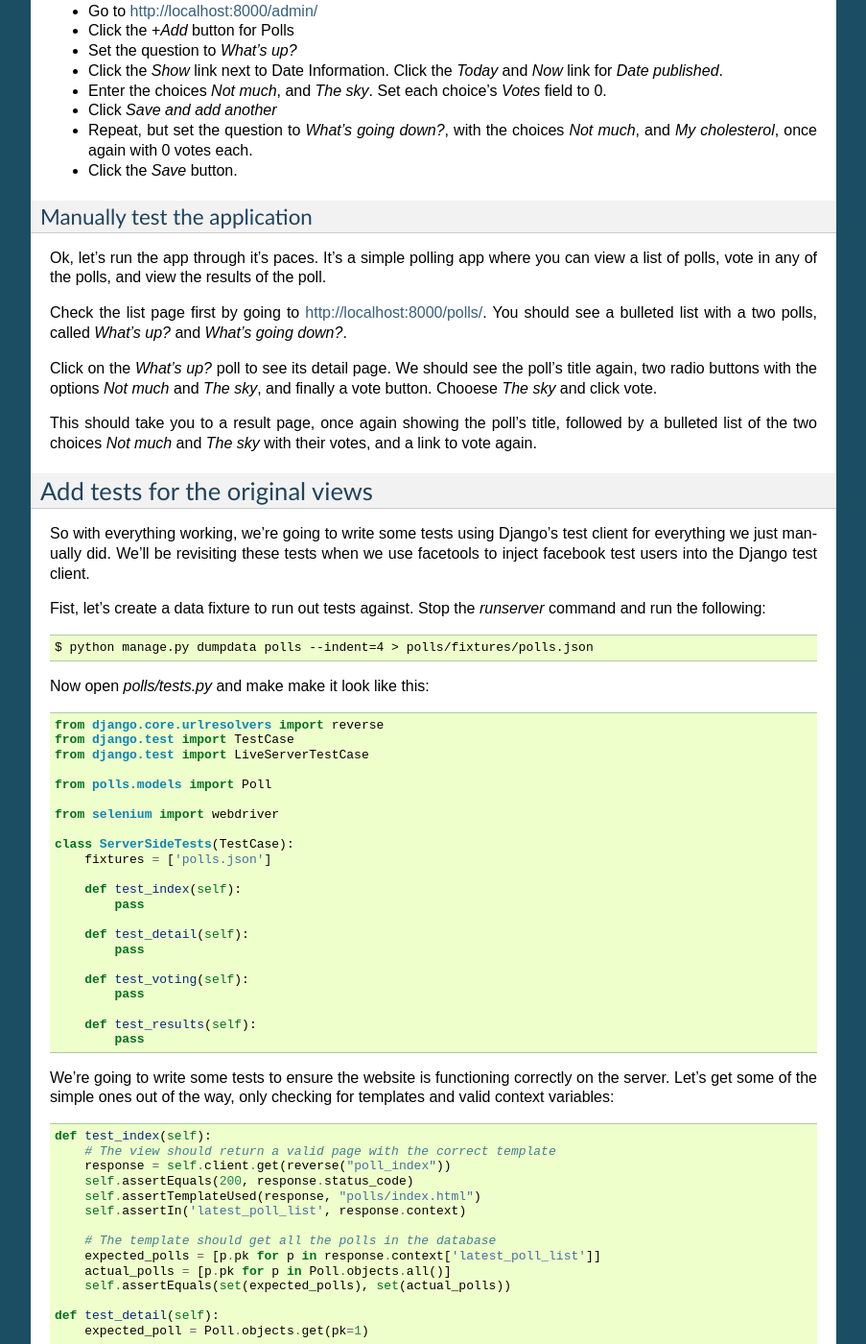
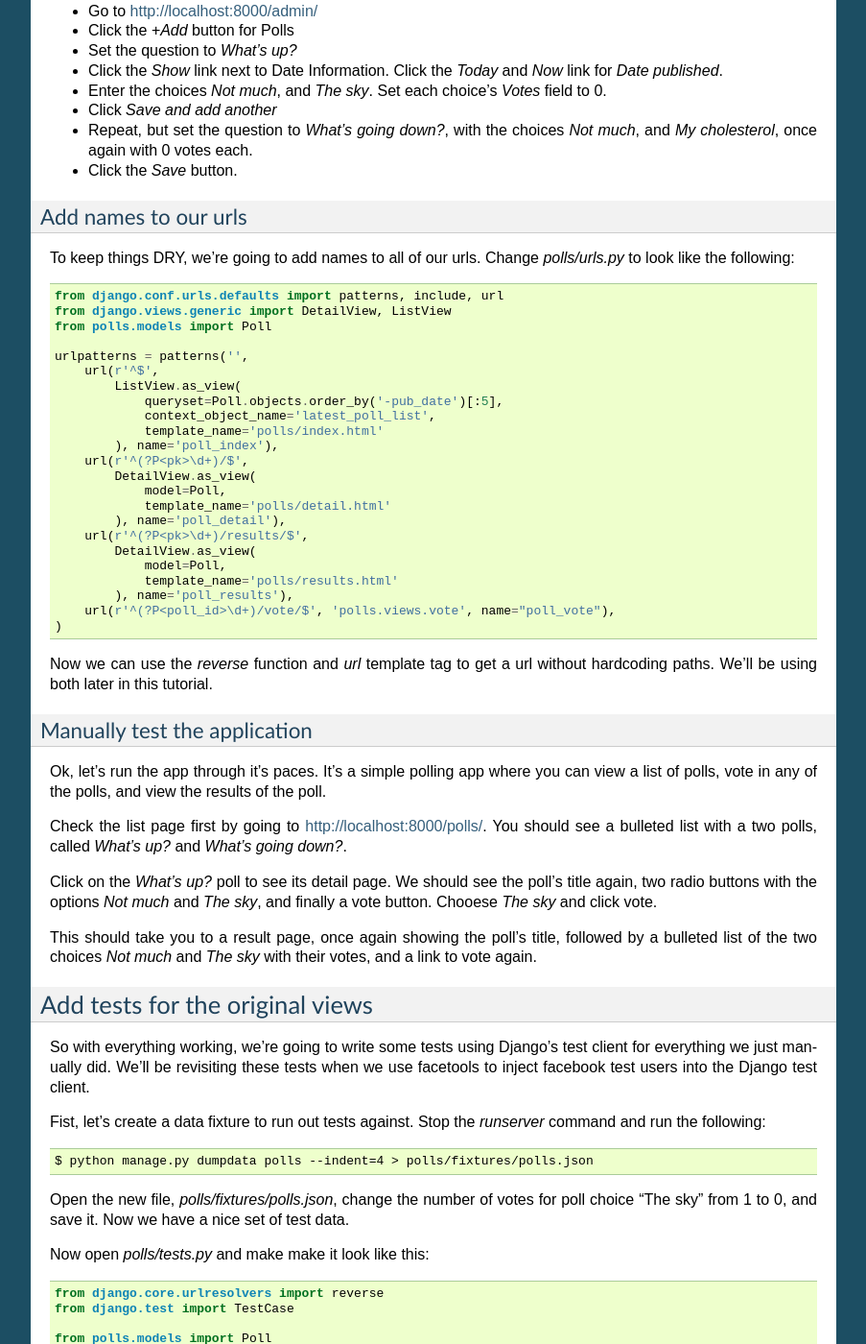
Before and after one commit to ericpalakovichcarr/django-facetools, a Sphinx documentation site: the page built from docs/tutorial.rst, in a window 1280 px wide and 1400 px high, scrolled down 1086 px. Shown: the whole window at 96% size, without its empty margins (198-1101 px from the left). Built offline with Sphinx 7.4.7, drawn with Linux system fonts in a browser that asks for light colours; some of the changed text lies outside the part shown.

Commit message:
Tutorial fixes and polish.

```diff
--- a/docs/installation.rst
+++ b/docs/installation.rst
@@ -25,13 +25,13 @@ For the latest stable version (recommended), use ``pip`` or ``easy_install``::
     $ pip install django-facetools
 
 **Alternatively**, you can also download the latest development version from
-http://github.com/philomat/django-facetools and run the installation script::
+http://github.com/bigsassy/django-facetools and run the installation script::
 
     $ python setup.py install
 
 **or** use ``pip``::
 
-    $ pip install -e git://github.com/philomat/django-facetools#egg=django-facetools
+    $ pip install -e git://github.com/bigsassy/django-facetools#egg=django-facetools
 
 
 Configure Django
--- a/docs/tutorial.rst
+++ b/docs/tutorial.rst
@@ -62,6 +62,38 @@ Let's create some test data.
 * Repeat, but set the question to *What's going down?*, with the choices *Not much*, and *My cholesterol*, once again with 0 votes each.
 * Click the *Save* button.
 
+Add names to our urls
+---------------------
+To keep things DRY, we're going to add names to all of our urls.  Change `polls/urls.py`
+to look like the following::
+
+    from django.conf.urls.defaults import patterns, include, url
+    from django.views.generic import DetailView, ListView
+    from polls.models import Poll
+
+    urlpatterns = patterns('',
+        url(r'^$',
+            ListView.as_view(
+                queryset=Poll.objects.order_by('-pub_date')[:5],
+                context_object_name='latest_poll_list',
+                template_name='polls/index.html'
+            ), name='poll_index'),
+        url(r'^(?P<pk>\d+)/$',
+            DetailView.as_view(
+                model=Poll,
+                template_name='polls/detail.html'
+            ), name='poll_detail'),
+        url(r'^(?P<pk>\d+)/results/$',
+            DetailView.as_view(
+                model=Poll,
+                template_name='polls/results.html'
+            ), name='poll_results'),
+        url(r'^(?P<poll_id>\d+)/vote/$', 'polls.views.vote', name="poll_vote"),
+    )
+
+Now we can use the `reverse` function and `url` template tag to get a url without
+hardcoding paths.  We'll be using both later in this tutorial.
+
 Manually test the application
 -----------------------------
 
@@ -92,15 +124,15 @@ and run the following::
 
     $ python manage.py dumpdata polls --indent=4 > polls/fixtures/polls.json
 
+Open the new file, `polls/fixtures/polls.json`, change the number of votes for poll choice
+"The sky" from 1 to 0, and save it.  Now we have a nice set of test data.
+
 Now open `polls/tests.py` and make make it look like this::
 
     from django.core.urlresolvers import reverse
     from django.test import TestCase
-    from django.test import LiveServerTestCase
 
     from polls.models import Poll
-
-    from selenium import webdriver
 
     class ServerSideTests(TestCase):
         fixtures = ['polls.json']
@@ -208,8 +240,8 @@ Convert the app into a Facebook canvas app
 Create the facebook app
 -----------------------
 
-Now with that the tutorial app less of a trivial example, let's transform
-this Django app into a Facebook app.  Let's get started.
+With that, it's time to start using Facebook.  So let's transform
+this Django app into a Facebook app.
 
 Before we do anything, you should familiarize yourself with Facebook
 canvas apps: http://developers.facebook.com/docs/guides/canvas/.
@@ -225,7 +257,7 @@ following values for your app settings:
 * Category: Leave it on Other
 
 In the *Select how your app integrates with Facebook* section, click the checkmark
-next to *App on Facebook*.  Next enter `https://localhost:8443` for the *Secure Canvas
+next to *App on Facebook*.  Next enter `https://localhost:8443/canvas/` for the *Secure Canvas
 URL* (you'll see why soon).  Facebook now requires all canvas apps to be served via SSL,
 so we're going to leave the *Canvas URL* setting blank.
 
@@ -306,8 +342,8 @@ Assuming you installed the requirments file, Fandjango should already available
 
 Setting up Fandjango is easy.  In `settings.py`:
 
-# Add `fandjango` to your `INSTALLED_APPS`
-# Add `fandjango.middleware.FacebookMiddleware` to your `MIDDLEWARE_CLASSES`, before the CSRF middleware.
+* Add `fandjango` to your `INSTALLED_APPS`
+* Add `fandjango.middleware.FacebookMiddleware` to your `MIDDLEWARE_CLASSES`, before the CSRF middleware.
 `MIDDLEWARE_CLASSES` should end up looking like this::
 
     MIDDLEWARE_CLASSES = (
@@ -319,13 +355,13 @@ Setting up Fandjango is easy.  In `settings.py`:
         'django.contrib.messages.middleware.MessageMiddleware',
     )
 
-# Add the following settings at the bottom of the file.  You can find your values at https://developers.facebook.com/apps/::
+* Add the following settings at the bottom of the file.  You can find your values at https://developers.facebook.com/apps/::
 
     FACEBOOK_APPLICATION_ID = "Your App ID / API Key here"
     FACEBOOK_APPLICATION_SECRET_KEY = "Your App Secret here"
     FACEBOOK_APPLICATION_NAMESPACE = "your-app-namespace"
 
-# Finally, run `syncdb` again to add the Fandjango tables::
+* Finally, run `syncdb` again to add the Fandjango tables::
 
     $ python manage.py syncdb
 
```
Also changed, not shown: other parts of docs/tutorial.rst (+8 -4 lines).
